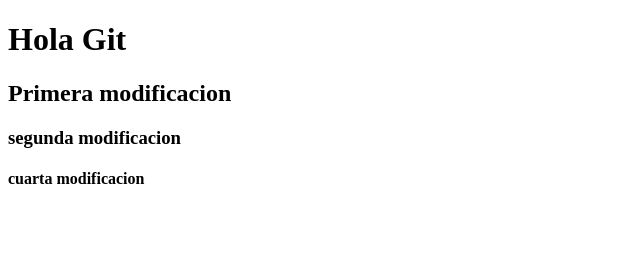
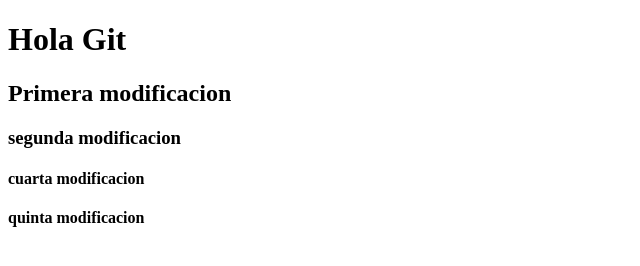
Before and after one commit to Max1083/RepoCurso, a plain HTML site: page index.html in a window 1280 px wide. Shown: the whole page, without its empty margins (0-640 px from the left). Drawn offline with Linux system fonts and the light colour scheme.

Commit message:
quinta modificacion

```diff
--- a/index.html
+++ b/index.html
@@ -12,5 +12,6 @@
    <h3>
    segunda modificacion</h3>
    <h4>cuarta modificacion</h4>
+   <h4>quinta modificacion</h4>
 </body>
 </html>
```
